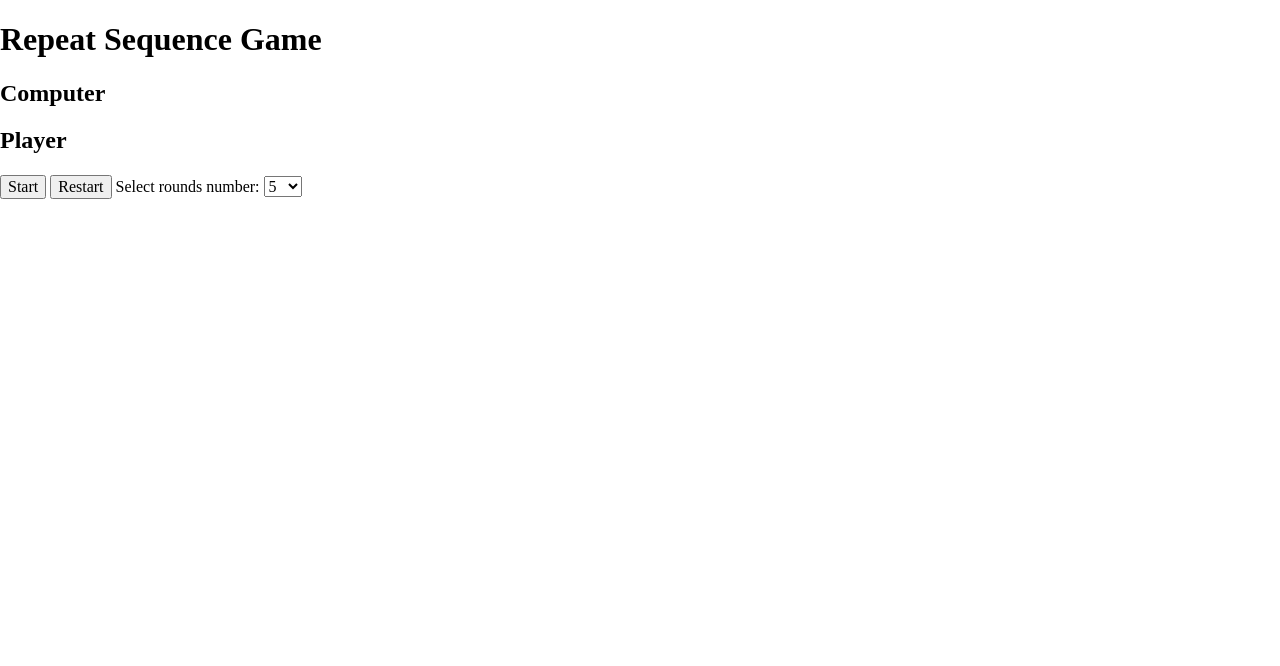
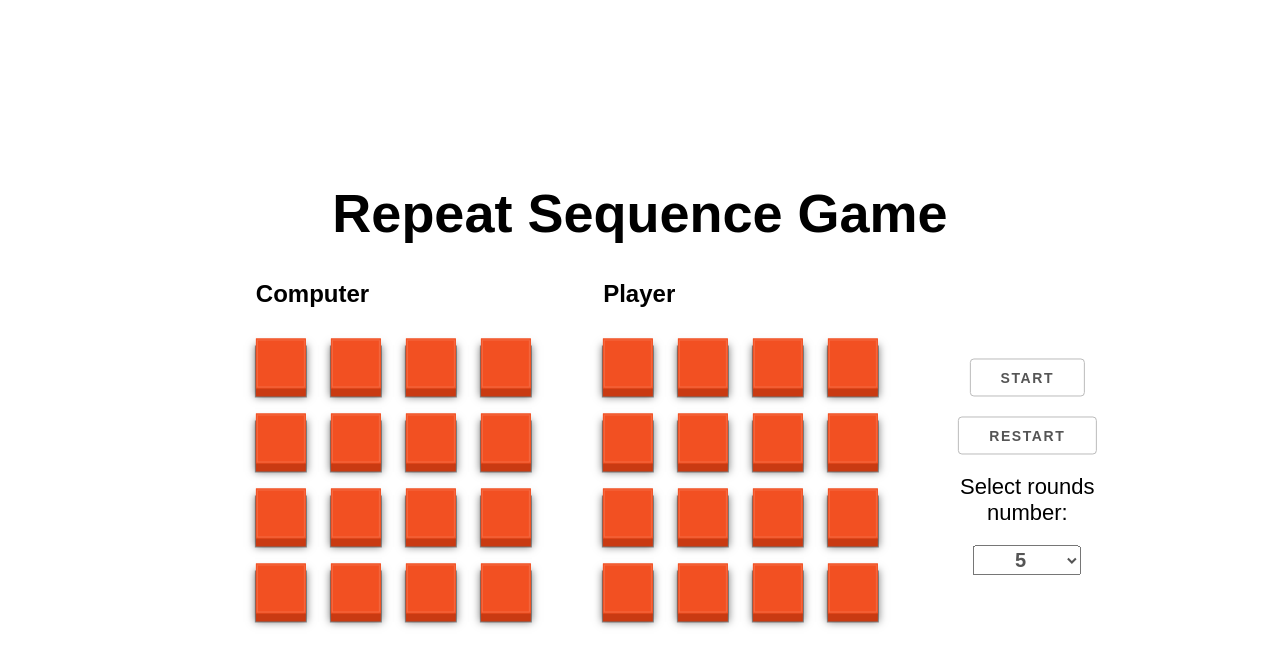
Before and after one commit to sendersk/repeat-sequence-game, a plain HTML site: page index.html in a window 1280 px wide. Drawn offline with nearby package versions, Linux system fonts and the light colour scheme; the site is published under a folder, as on GitHub Pages, so addresses that start at the root find nothing.

Commit message:
link href changed

```diff
--- a/index.html
+++ b/index.html
@@ -10,12 +10,12 @@
       integrity="sha512-NhSC1YmyruXifcj/KFRWoC561YpHpc5Jtzgvbuzx5VozKpWvQ+4nXhPdFgmx8xqexRcpAglTj9sIBWINXa8x5w=="
       crossorigin="anonymous"
     />
-    <link rel="stylesheet" href="/style.css" />
+    <link rel="stylesheet" href="style.css" />
     <link
       href="https://fonts.googleapis.com/css2?family=Montserrat:wght@400;700&display=swap"
       rel="stylesheet"
     />
-    <script defer src="/main.js"></script>
+    <script defer src="main.js"></script>
   </head>
   <body>
     <main class="game">
```
